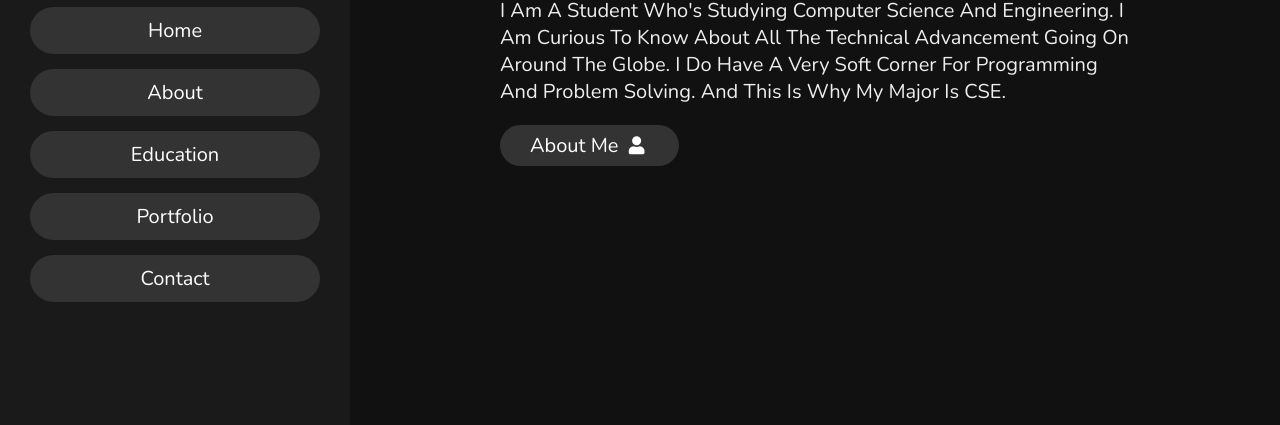
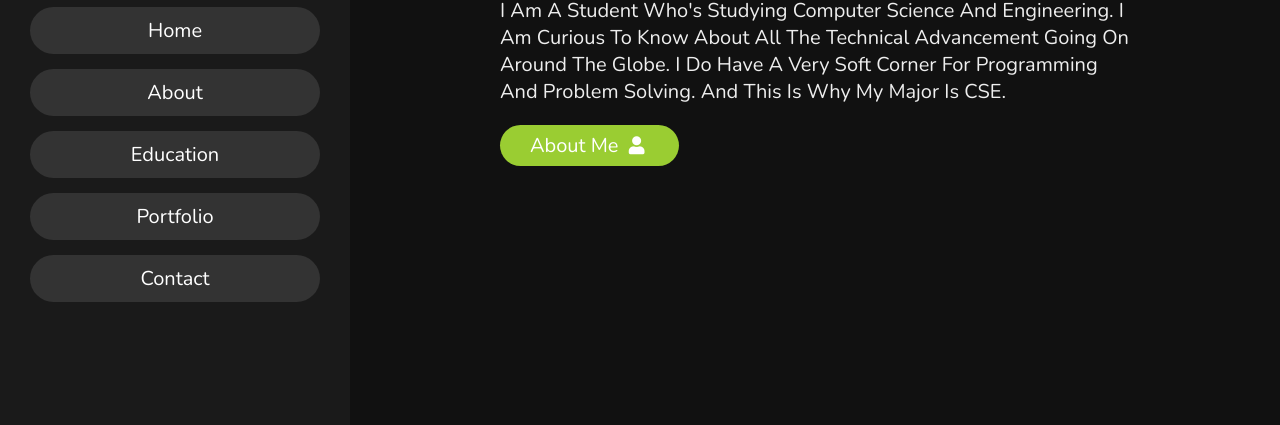
Before and after one commit to oxsabbir/personal-portfolio, a plain HTML site: page index.html in a window 1280 px wide. Shown: the part 375-800 px from the top of the page. Drawn offline with nearby package versions, Linux system fonts and the light colour scheme.

Commit message:
Update style.css

```diff
--- a/style.css
+++ b/style.css
@@ -48,7 +48,7 @@ section{
 
 .btn{
     padding:.7rem 3rem;
-    background:#333;
+    background: yellowgreen;
     color:#fff;
     cursor: pointer;
     margin-top: 1rem;
```
